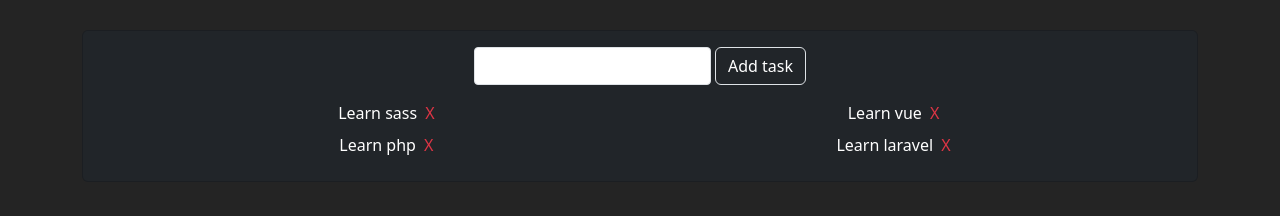
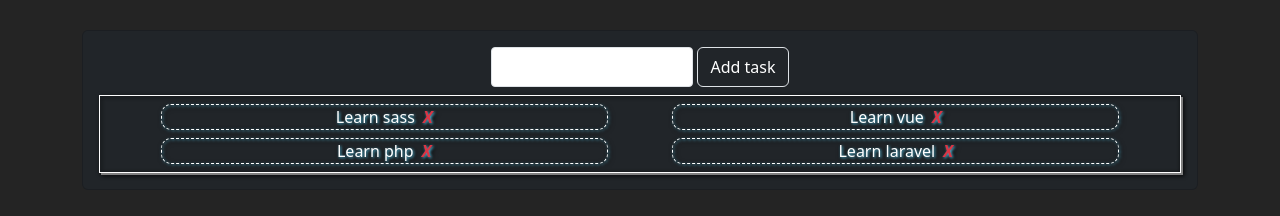
Before and after one commit to simonemoretti94/vue-todolist, a Vue app: page / in a window 1280 px wide. Shown: the part 366-582 px from the top of the page. Built offline with nearby package versions, Linux system fonts and the light colour scheme.

Commit message:
3th styling footer content

```diff
--- a/src/App.vue
+++ b/src/App.vue
@@ -154,8 +154,8 @@ export default {
         <div class="ul-list-group list-unstyled d-flex flex-row justify-content-evenly flex-wrap p-1 border-special">
           <li v-if="stringTasks.length > 0" v-for="(string, index) in stringTasks"
             class="col-5 text-center text-white my-1">{{ string
-            }} <span v-on:click="removeTaskLi(index)" class="ms-1 text-center text-danger">X</span></li>
-          <h2 v-else class="my-2 text-center text-warning">No languages availables! 😎</h2>
+            }} <span id="span_2" v-on:click="removeTaskLi(index)" class="ms-1 text-center text-danger">X</span></li>
+          <h2 v-else class="my-2 text-center text-warning">No others tasks on the list,<br> Great! 😉</h2>
         </div>
 
       </div>
@@ -165,6 +165,8 @@ export default {
 </template>
 
 <style>
+/* header and main */
+
 header {
   border-bottom: 2px solid white;
 }
@@ -181,8 +183,54 @@ img {
   filter: drop-shadow(3px 3px 5px rgb(80, 80, 80));
 }
 
-#span_1 {
+#span_1,
+#span_2 {
   font-style: italic;
   font-weight: bold;
+  cursor: pointer;
+}
+
+/* footer */
+
+ul>li {
+  border: 1px rgb(13, 13, 119) dashed;
+  box-shadow: 2px 2px white;
+  filter: drop-shadow(2px 3px 4px rgb(106, 199, 230));
+
+  padding: .25rem;
+  font-size: large;
+  font-weight: 700;
+  font-style: oblique;
+  word-spacing: 4px;
+  letter-spacing: 1.5px;
+}
+
+span>svg {
+  fill: red;
+}
+
+.border-special {
+  border: solid 1px white;
+  box-shadow: 2px 2px grey;
+  filter: drop-shadow(1.5px 1.5px 2px black);
+}
+
+.border-special:hover {
+  transform: scale(.9);
+  border-radius: 15px;
+}
+
+input {
+  min-height: 40px;
+  min-width: 150px;
+  font-size: small;
+}
+
+.ul-list-group>li {
+  filter: drop-shadow(1.5px 1.5px 1.5px rgb(95, 205, 241));
+  border: dashed .5px white;
+  border-radius: 10px;
+  margin: auto .5rem auto .5rem;
+
 }
 </style>
```
